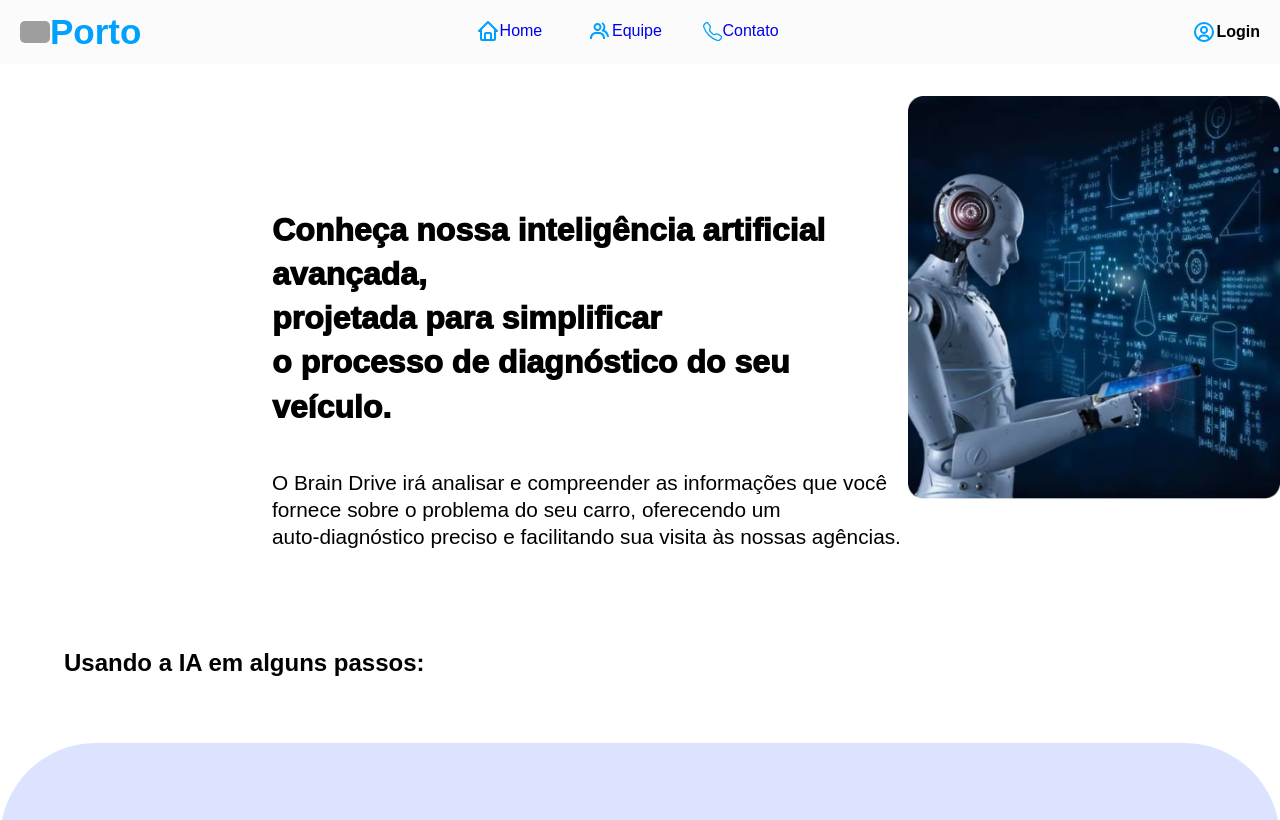
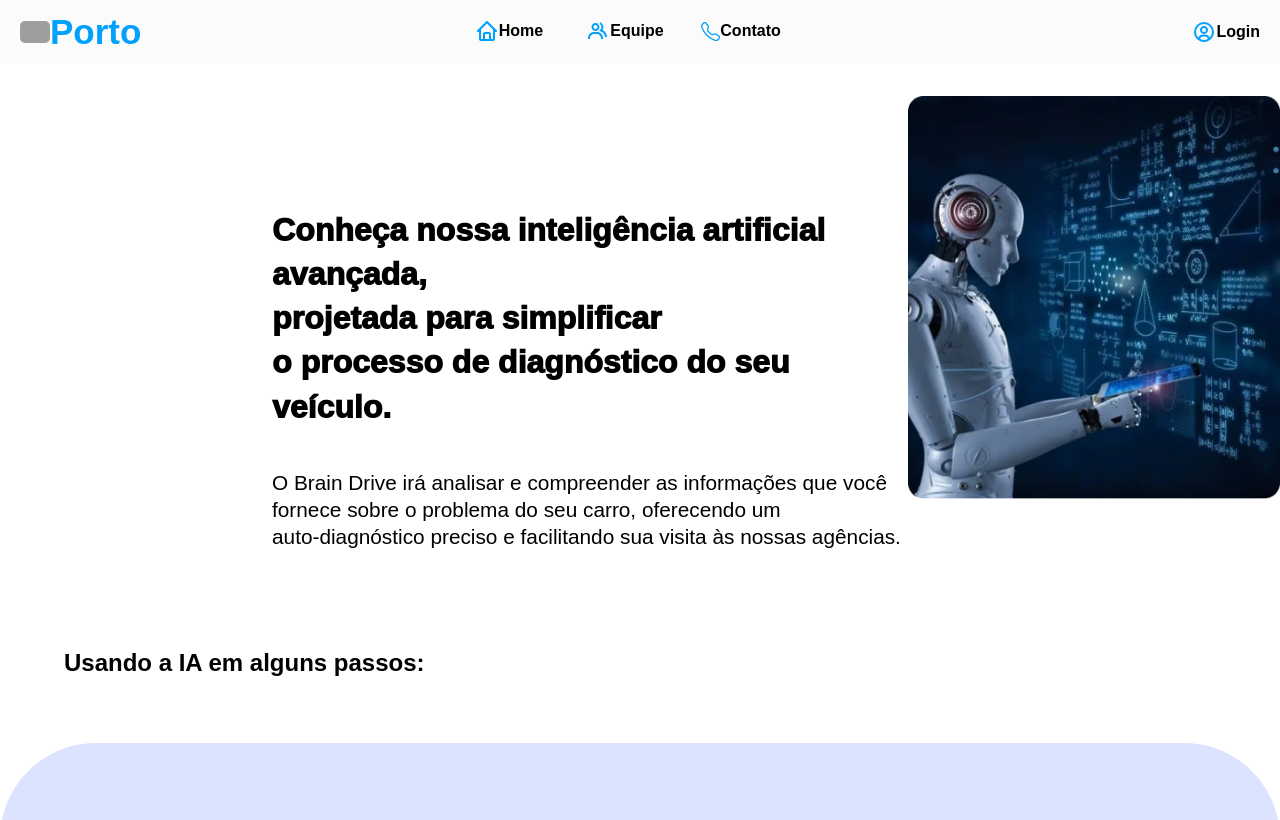
Before and after one commit to MaryChriss/Sprint3-Front, a React (Vite) app: page / in a window 1280 px wide. Shown: the top 820 px of the page. Built offline with nearby package versions, Linux system fonts and the light colour scheme; grey boxes are pictures that could not be loaded.

Commit message:
Nav estilizada

```diff
--- a/src/components/Header/Header.style.ts
+++ b/src/components/Header/Header.style.ts
@@ -1,3 +1,4 @@
+import { Link } from "react-router-dom";
 import styled from "styled-components";
 
 export const StyledHeader = styled.div`
@@ -37,3 +38,12 @@ export const StyledLogin = styled.div `
     flex-direction: row;
     margin-right: 20px;
 `
+export const StyledLink = styled(Link)`
+    text-decoration: none;
+    color: black;
+    font-weight: 700;
+
+    &:hover {
+        color: #00a1fc;
+    }
+`;
--- a/src/components/Header/Header.tsx
+++ b/src/components/Header/Header.tsx
@@ -1,7 +1,6 @@
 import { BiGroup, BiHome, BiUserCircle } from "react-icons/bi"
 import { LogoPorto } from "../LogoPorto/LogoPorto"
-import { StyledHeader, StyledLogin, StyledMenuItem, StyledRotas, StyledWrapperMenu } from "./Header.style"
-import { Link } from "react-router-dom"
+import { StyledHeader, StyledLink, StyledLogin, StyledMenuItem, StyledRotas, StyledWrapperMenu } from "./Header.style"
 import { BsTelephone } from "react-icons/bs"
 
 export const Header =() => {
@@ -16,17 +15,17 @@ export const Header =() => {
 
                         <StyledMenuItem>
                             <BiHome size="1.5rem" color="#00a1fc" />
-                            <Link to="/">Home</Link>
+                            <StyledLink to="/">Home</StyledLink>
                         </StyledMenuItem>
 
                         <StyledMenuItem>
                             <BiGroup size="1.5rem" color="#00a1fc" />
-                            <Link to="/equipe">Equipe</Link>
+                            <StyledLink to="/equipe">Equipe</StyledLink>
                         </StyledMenuItem>
 
                         <StyledMenuItem>
                             <BsTelephone size="1.2rem" color="#00a1fc" />
-                            <Link to="/contato">Contato</Link>
+                            <StyledLink to="/contato">Contato</StyledLink>
                         </StyledMenuItem>
 
                     </StyledWrapperMenu>
@@ -34,7 +33,7 @@ export const Header =() => {
 
                 <StyledLogin>
                     <BiUserCircle size="1.5rem" color="#00a1fc" />
-                    <Link to="/login" style={{color : "black", fontWeight: 700}}>Login</Link>
+                    <StyledLink to="/login">Login</StyledLink>
                 </StyledLogin>
 
         </StyledHeader>
```
